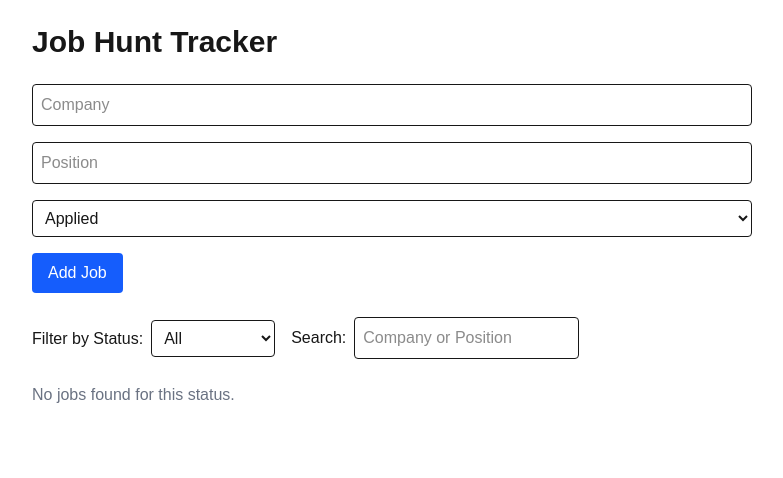
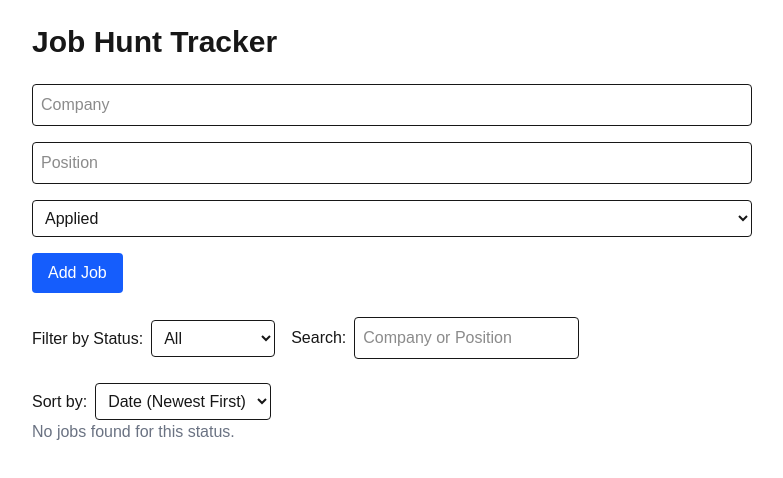
Before and after one commit to benjaminlopezyambot/job-hunt-tracker, a Next.js app: page / in a window 1280 px wide. Shown: the top 478 px of the page, without its empty margins (248-1031 px from the left). Built offline with nearby package versions, Linux system fonts and the light colour scheme.

Commit message:
refactor: Added types

```diff
--- a/app/page.tsx
+++ b/app/page.tsx
@@ -4,21 +4,15 @@ import React, { useState, useEffect } from "react";
 import { JobForm } from "../components/JobForm";
 import { JobCard } from "../components/JobCard";
 import { v4 as uuidv4 } from "uuid";
-
-type JobStatus = "applied" | "interviewing" | "offer" | "rejected" | "all";
-
-type Job = {
-  id: string;
-  company: string;
-  position: string;
-  status: Exclude<JobStatus, "all">;
-  dateApplied: string;
-};
+import { Job, JobStatus } from "@/types";
 
 export default function Home() {
   const [jobs, setJobs] = useState<Job[]>([]);
   const [filter, setFilter] = useState<JobStatus>("all");
   const [searchTerm, setSearchTerm] = useState("");
+  const [sortBy, setSortBy] = useState<
+    "date-desc" | "date-asc" | "company-asc" | "company-desc"
+  >("date-desc");
 
   useEffect(() => {
     const storedJobs = localStorage.getItem("jobs");
@@ -92,6 +86,22 @@ export default function Home() {
           />
         </div>
       </section>
+      <div>
+        <label htmlFor='sortBy' className='mr-2 font-medium'>
+          Sort by:
+        </label>
+        <select
+          id='sortBy'
+          value={sortBy}
+          onChange={(e) => setSortBy(e.target.value as any)}
+          className='border rounded p-2'
+        >
+          <option value='date-desc'>Date (Newest First)</option>
+          <option value='date-asc'>Date (Oldest First)</option>
+          <option value='company-asc'>Company (A-Z)</option>
+          <option value='company-desc'>Company (Z-A)</option>
+        </select>
+      </div>
 
       <section>
         {filteredJobs.length === 0 ? (
--- a/components/JobCard.tsx
+++ b/components/JobCard.tsx
@@ -1,8 +1,7 @@
 "use client";
 
+import { JobStatus } from "@/types";
 import React, { useState } from "react";
-
-type JobStatus = "applied" | "interviewing" | "offer" | "rejected";
 
 type JobCardProps = {
   company: string;
--- /dev/null
+++ b/types/index.ts
@@ -0,0 +1,14 @@
+export type JobStatus =
+  | "applied"
+  | "interviewing"
+  | "offer"
+  | "rejected"
+  | "all";
+
+export type Job = {
+  id: string;
+  company: string;
+  position: string;
+  status: Exclude<JobStatus, "all">;
+  dateApplied: string;
+};
```
